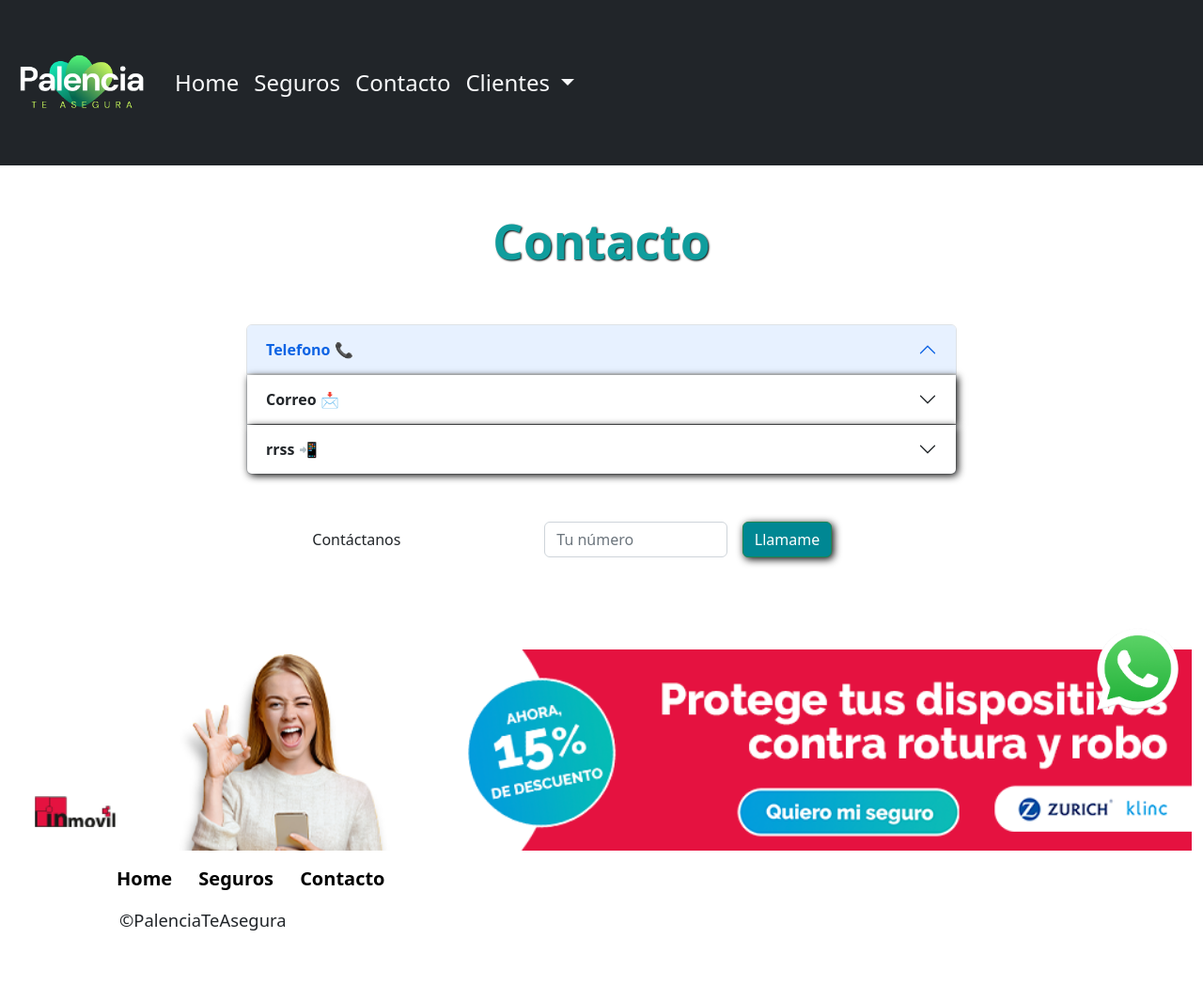
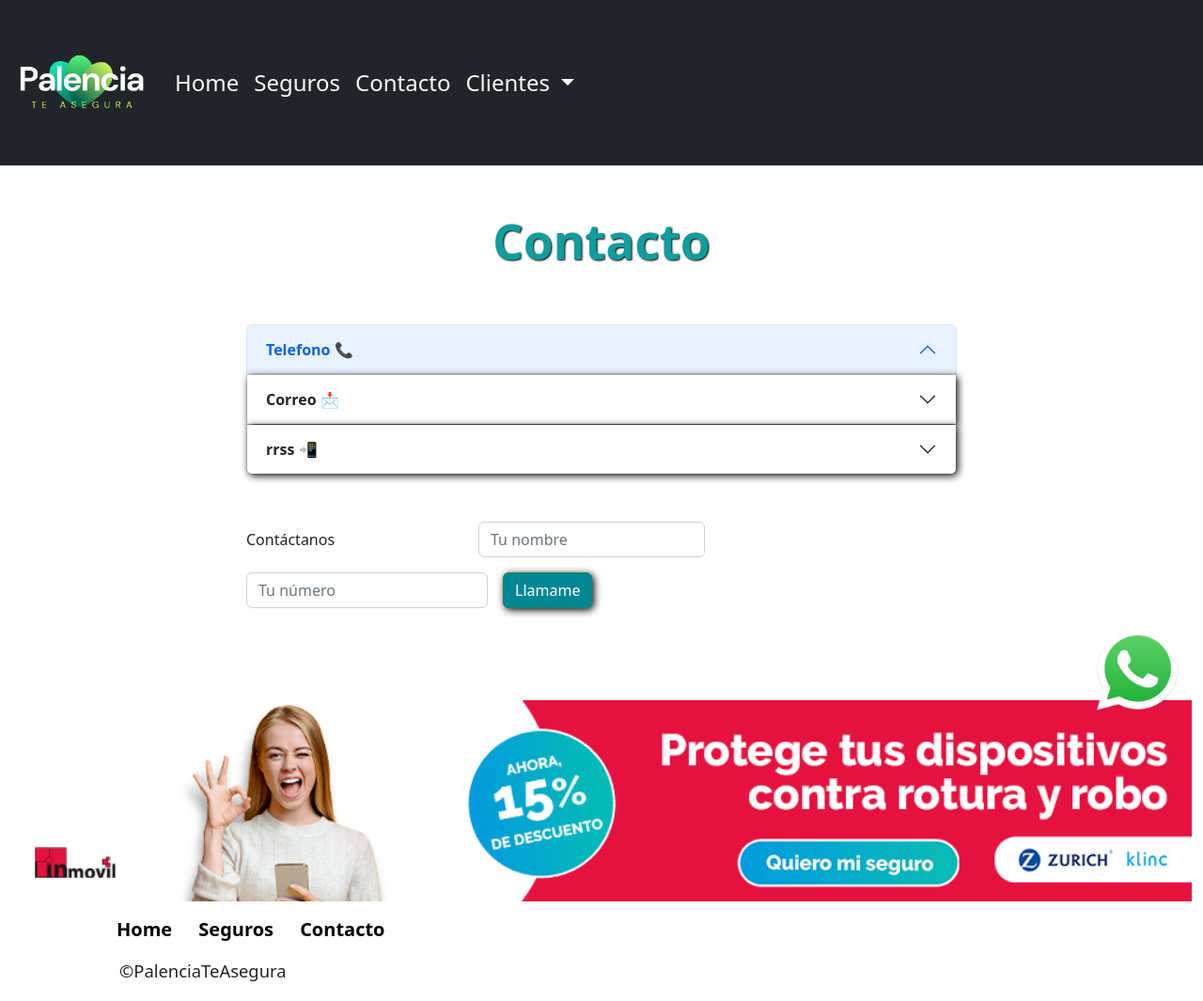
Before and after one commit to josempalencia/PreEntrega2-Palencia, a website: page pages/contacto.html in a window 1280 px wide. Shown: the whole page at 94% size. Before the commit the page ends 1023 px from the top, so only its background shows below. Drawn offline with nearby package versions, Linux system fonts and the light colour scheme.

Commit message:
intento realizar un form util

```diff
--- a/pages/contacto.html
+++ b/pages/contacto.html
@@ -93,15 +93,19 @@
     </div>
     <div class="container-fluid">
         <div class="llamame">
-            <form class="row g-3">
+            <form class="row g-3" name="contact" method="POST" data-netlify="true">
                 <div class="col-auto">
                 <label for="staticEmail2" class="visually-hidden">Email</label>
                 <input type="text" readonly class="form-control-plaintext" id="staticEmail2" value="Contáctanos">
                 </div>
                 <div class="col-sm-12 col-md-4">
-                <label for="inputPassword2" class="visually-hidden">Password</label>
-                <input type="password" class="form-control" id="inputPassword2" placeholder="Tu número">
+                <label for="inputPassword2" class="visually-hidden">name</label>
+                <input type="name" class="form-control" id="inputPassword2" placeholder="Tu nombre">
                 </div>
+                <div class="col-auto">
+                  <label for="inputPassword2" class="visually-hidden">number</label>
+                  <input type="number" class="form-control" id="inputPassword2" placeholder="Tu número">
+                  </div>
                 <div class="col-auto">
                 <button type="submit" class="btn btn-success mb-5">Llamame</button>
                 </div>
```
